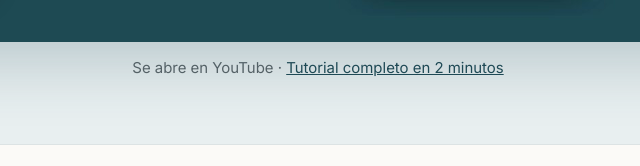
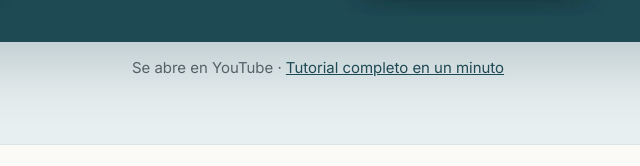
Before and after one commit to casaaldia/web, a plain HTML site: page index.html in a window 1280 px wide. Shown: the part 1714-1880 px from the top of the page, 322-962 px from the left. Drawn offline with Linux system fonts and the light colour scheme.

Commit message:
Enlace al tutorial nuevo con voz
Co-Authored-By: Claude Opus 5.5 <noreply@anthropic.com>
Claude-Session: https://claude.ai/code/session_015vdpXmo45EZuJBycsLAxS2

```diff
--- a/index.html
+++ b/index.html
@@ -150,7 +150,7 @@ align-items:center;justify-content:center;box-shadow:0 8px 24px rgba(0,0,0,.25);
 <img src="img/video-portada.jpg" alt="Vídeo de presentación de Repicasa" loading="lazy">
 <span class="play"><span><svg viewBox="0 0 24 24"><path d="M8 5v14l11-7z"/></svg></span>Ver vídeo · 0:36</span>
 </a>
-<p class="video-pie">Se abre en YouTube · <a href="https://youtu.be/9sbACb6h6QU" target="_blank" rel="noopener">Tutorial completo en 2 minutos</a></p>
+<p class="video-pie">Se abre en YouTube · <a href="https://youtu.be/T-aE4wdfCH8" target="_blank" rel="noopener">Tutorial completo en un minuto</a></p>
 </div></section>
 
 <section class="seccion"><div class="dentro">
```
